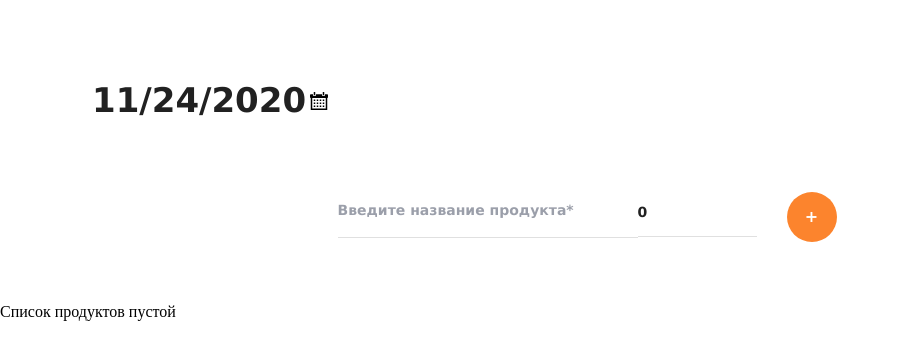
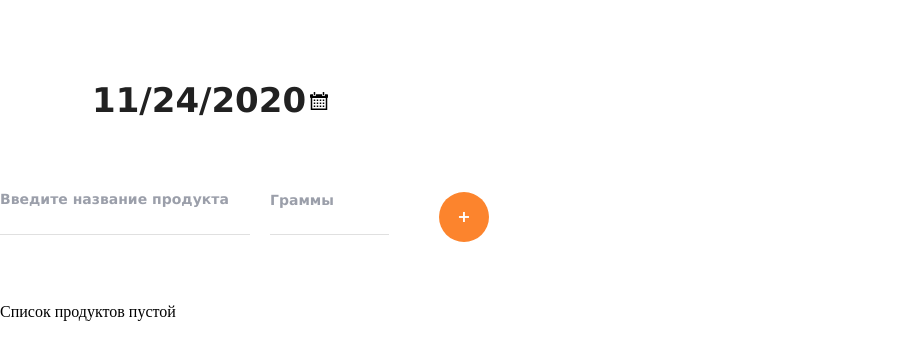
Before and after one commit to AleksandrMyk/SlimMom_Project_FrontEnd, a React (Create React App) app: page /diary in a window 1280 px wide. Shown: the top 360 px of the page, without its empty margins (0-900 px from the left). Built offline with nearby package versions, Linux system fonts and the light colour scheme; no server answers; sample sign-in values are in the browser's storage.

Commit message:
Amend styles at AddProductForm, Dashboard, RightSideBar

```diff
--- a/src/Components/AddProductForm/AddProductForm.jsx
+++ b/src/Components/AddProductForm/AddProductForm.jsx
@@ -14,7 +14,7 @@ const QUERY = `products?name=`;
 export default function AddProductForm() {
   const [selectedTitle, setSelectedTitle] = useState("");
   const [productId, setIdProduct] = useState("");
-  const [weight, setGramProd] = useState(0);
+  const [weight, setGramProd] = useState("");
   const [products, setProducts] = useState(null);
   const token = localStorage.getItem("token");
 
@@ -22,7 +22,6 @@ export default function AddProductForm() {
 
   const customStyles = {
     container: (_, { selectProps: { width } }) => ({
-      width: width,
       position: "relative",
       borderBottom: "1px solid #e0e0e0",
     }),
@@ -41,11 +40,14 @@ export default function AddProductForm() {
       display: "none",
     }),
 
-    valueContainer: () => ({
+    valueContainer: (_, { selectProps: { width } }) => ({
+      width: width,
       display: "flex",
+      alignItems: "center",
+      paddingTop: 4,
+      paddingBottom: 4,
       flexWrap: "wrap",
       height: 60,
-      paddingBottom: 10,
     }),
 
     input: () => ({
@@ -65,9 +67,8 @@ export default function AddProductForm() {
       placeholder: placeholder,
       width: "100%",
       height: "50%",
-      position: "absolute",
-
-      top: 35,
+      display: "flex",
+      alignItems: "center",
     }),
 
     control: (_, { selectProps: { width } }) => ({
@@ -195,19 +196,26 @@ export default function AddProductForm() {
   };
 
   //
-  const currentHideNav = useMediaQuery("(min-width: 767px)");
+  const showDairyIfnoMobile = `{products ? (
+  <DiaryProductsList removeItem={removeItem} products={products} />
+) : (
+  "Cписок продуктов пустой"
+)};`;
+
+  const tabletView = useMediaQuery("(min-width: 767px)");
   return (
     <>
-      <Calendar></Calendar>
+      {/* {tabletView && <Calendar></Calendar>} */}
+      <Calendar />
+      <div className={styles.ProductEditorOuterWrapper}>
         <form className={`${styles.ProductEditor} `} onSubmit={handleSubmit}>
           <div className={`${styles.ProductEditorLabel} `}>
             <AsyncSelect
-            placeholder="Введите название продукта*"
-            style={`${styles.Select} `}
+              placeholder="Введите название продукта"
               cacheOptions
               defaultOptions
               styles={customStyles}
-            width="300px"
+              width="250px"
               value={selectedTitle}
               loadOptions={handleSearchTitles}
               onChange={(property, value) => {
@@ -221,7 +229,7 @@ export default function AddProductForm() {
               <input
                 className={`${styles.ProductEditorInput}  ${styles.ProductEditorInputKkal}`}
                 type="number"
-              placeholder="Граммы*"
+                placeholder="Граммы"
                 value={weight}
                 onChange={handleChange}
                 min={0}
@@ -229,14 +237,22 @@ export default function AddProductForm() {
             </div>
           </label>
           <button type="submit" className={styles.ProductEditorButton}>
-          {currentHideNav ? "+" : "Добавить"}
+            {tabletView ? "+" : "Добавить"}
           </button>
         </form>
+      </div>
+      {/* {tabletView && (
+        <div>
           {products ? (
-        <DiaryProductsList
-          removeItem={removeItem}
-          products={products}
-        ></DiaryProductsList>
+            <DiaryProductsList removeItem={removeItem} products={products} />
+          ) : (
+            "Cписок продуктов пустой"
+          )}
+        </div>
+      )} */}
+
+      {products ? (
+        <DiaryProductsList removeItem={removeItem} products={products} />
       ) : (
         "Cписок продуктов пустой"
       )}
--- a/src/Components/AddProductForm/AddProductForm.module.css
+++ b/src/Components/AddProductForm/AddProductForm.module.css
@@ -3,10 +3,13 @@
   padding: 0;
 }
 
+.ProductEditorOuterWrapper {
+}
+
 .ProductEditor {
   display: flex;
   flex-direction: column;
-  margin: 30px auto 60px;
+  margin: 30px 0 60px;
   padding-top: 10px;
   width: auto;
   min-height: 82px;
@@ -14,7 +17,8 @@
 
 .ProductEditorLabel {
   display: inline-block;
-  /* margin-right: 20px; */
+  margin-right: 20px;
+  padding-bottom: 4px;
   font-style: normal;
   font-family: Verdana, Tahoma, sans-serif;
   font-weight: bold;
@@ -27,7 +31,7 @@
 /*  */
 .ProductEditorInputWrapper {
   display: flex;
-  align-items: flex-end;
+  align-items: center;
   padding-top: 4px;
   height: 60px;
   padding-bottom: 4px;
@@ -38,7 +42,6 @@
   display: flex;
   flex-wrap: wrap;
   height: 50%;
-  padding-bottom: 5px;
   width: 300px;
   min-height: 26px;
   color: #212121;
@@ -47,10 +50,6 @@
   border: none;
   cursor: text;
   outline: 0;
-  /* height: 60px; */
-  /* padding-top: 4px;
-  padding-bottom: 4px; */
-  /* border-bottom: 1px solid #e0e0e0; */
 }
 
 .ProductEditorInput::placeholder {
@@ -105,6 +104,10 @@
 }
 
 @media (min-width: 767px) {
+  .ProductEditorOuterWrapper {
+    padding-right: 40px;
+  }
+
   .ProductEditor {
     flex-direction: row;
     /* justify-content: space-between; */
--- a/src/Components/DiaryProductsListItem/DiaryProductsListItem.module.css
+++ b/src/Components/DiaryProductsListItem/DiaryProductsListItem.module.css
@@ -16,6 +16,9 @@
   width: 45%;
   padding-bottom: 20px;
   border-bottom: 1px solid #e0e0e0;
+  overflow: hidden;
+  text-overflow: ellipsis;
+  white-space: nowrap;
 }
 
 .weight {
--- a/src/Components/RightSideBar/rightSideBar.module.css
+++ b/src/Components/RightSideBar/rightSideBar.module.css
@@ -10,8 +10,11 @@
   display: none;
 }
 .wrapper1 {
-  width: 290px;
+  width: 95%;
+  /* width: 290px; */
   margin: auto;
+  padding-right: 10px;
+  padding-left: 10px;
   padding-bottom: 24px;
 }
 
--- a/src/Views/Dashboard/Dashboard.js
+++ b/src/Views/Dashboard/Dashboard.jsx
@@ -89,6 +89,7 @@ const Dashboard = () => {
     <>
       <div className={style.directionWrapper}>
         <div className={style.componentContainer}>
+          <div className={style.headerContainerWrapper}>
             <div className={style.headerContainer}>
               <div className={style.logoContainer}>
                 <LogoDashboard />
@@ -107,13 +108,16 @@ const Dashboard = () => {
               {/* <UserNav />
           <UserInfo userName={userName} onLogout={logout}></UserInfo> */}
             </div>
+          </div>
           <div className={style.greyZone}>
             <UserInfo userName={userName} onLogout={logout} />
           </div>
+          <div className={style.SwitchWrapper}>
             <Switch>
               <Route exact path="/dashboard" component={Calculator} />
               <Route exact path="/dashboard/diary" component={AddProductForm} />
             </Switch>
+          </div>
         </div>
 
         <SideBar
```
Also changed, not shown: src/Components/AddProductFormTESTcopy/AddProductForm.jsx (+1 -43 lines), src/Views/Dashboard/dashboard.module.css (+22 -8 lines), 1 other file (tests, documents, lock files or other folders). Lines whose indentation alone changed are shown as unchanged.
